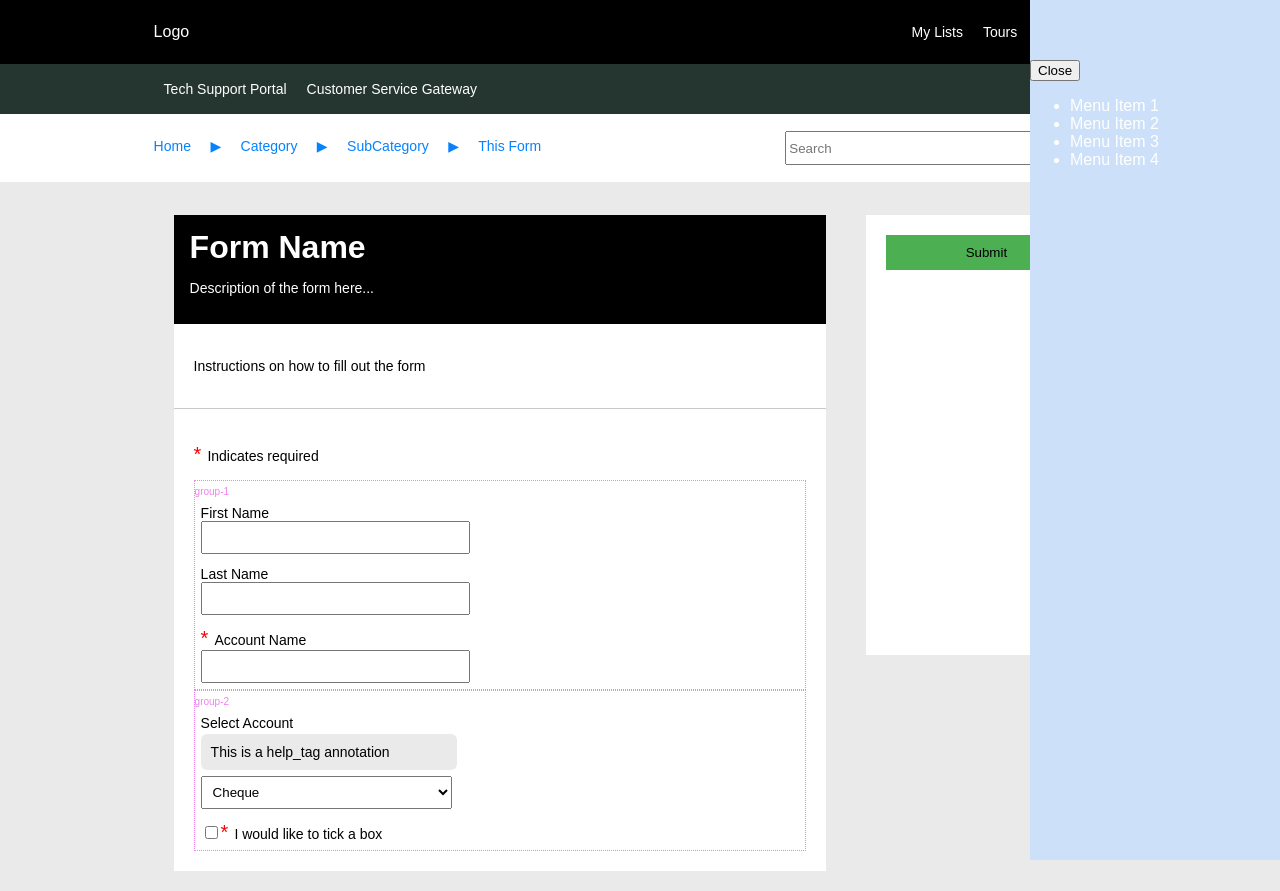
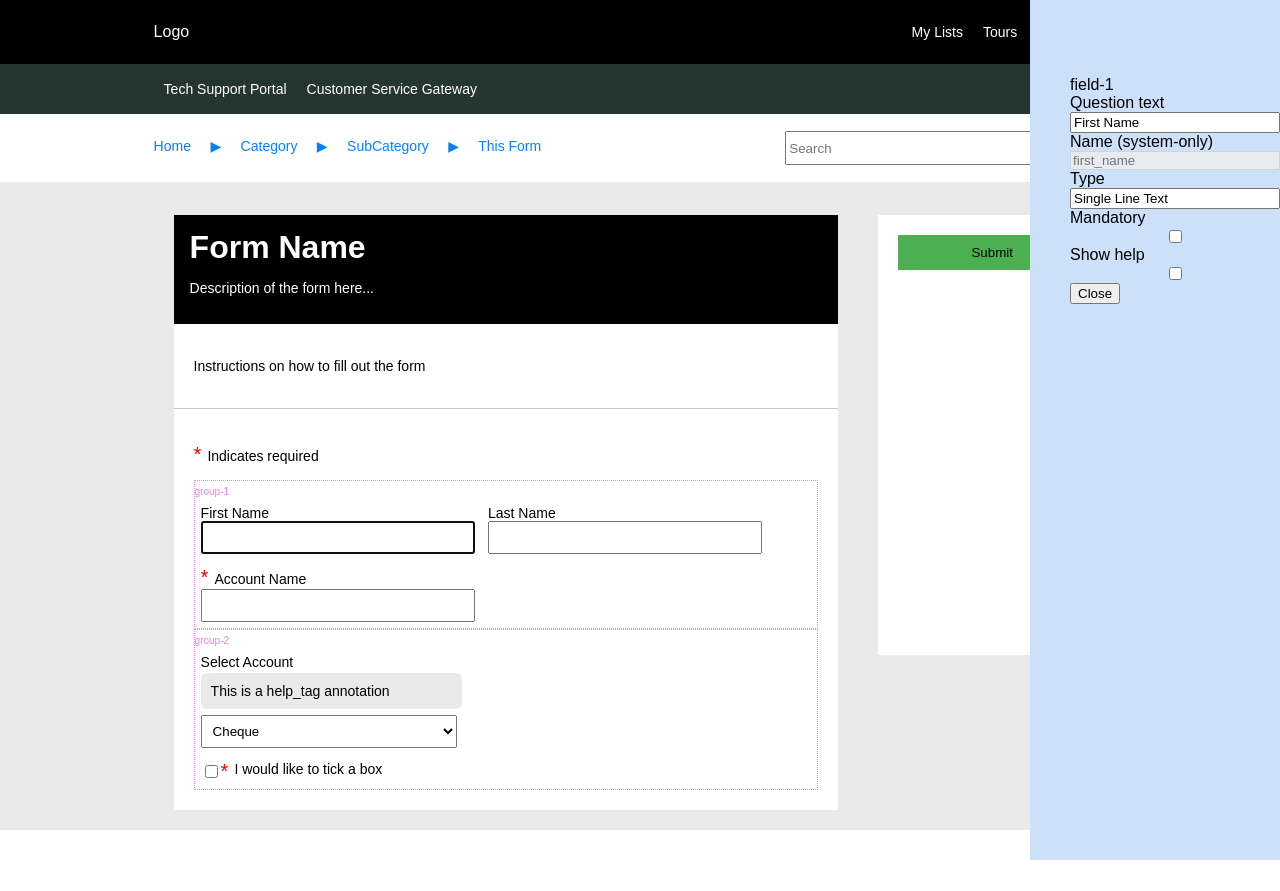
Before and after one commit to mattegan111/snrp-mocker, a React (Create React App) app: page / in a window 1280 px wide. Both pictures are taken after a click on the button "First Name". After the commit the page ends 830 px from the top, so only its background shows below. Built offline with nearby package versions, Linux system fonts and the light colour scheme.

Commit message:
Add rudimentary edit feature

```diff
--- a/src/App.css
+++ b/src/App.css
@@ -87,11 +87,19 @@ p {
   overflow-x: hidden;
   transition: 0.1s;
   padding-top: 60px;
-  color: white;
+  color: black;
 }
 
 .editing-sidebar.open {
   width: 250px;
+}
+
+.read-only-style {
+  color: #6c757d;
+  background-color: #e9ecef;
+  border: 1px solid #ced4da;
+  cursor: not-allowed;
+  pointer-events: none;
 }
 
 .submit-button {
@@ -146,6 +154,15 @@ p {
   margin-right: 14px;
 }
 
+.display-flex {
+  display: flex;
+}
+
+.display-flex-column {
+  display: flex;
+  flex-direction: column;
+}
+
 .full-width {
   width: 98%;
 }
--- a/src/App.js
+++ b/src/App.js
@@ -1,19 +1,40 @@
 import { DragDropContext, Draggable, Droppable } from 'react-beautiful-dnd';
 import './App.css';
-import { data } from './data';
-import { useState } from 'react';
+import { data as dataImport } from './data';
+import {typeAttributes as allTypeAttributes} from './typeAttributes';
+import { createContext, useContext, useState } from 'react';
+
+const AppContext = createContext();
 
 function App() {
-  const [openEditingSidebar, setOpenEditingSidebar] = useState(true);
-  const toggleEditingSidebar = () => setOpenEditingSidebar(!openEditingSidebar);
+  const [openEditingSidebar, setOpenEditingSidebar] = useState(false);
+  const toggleEditingSidebar = () => {
+    setOpenEditingSidebar(!openEditingSidebar)
+  };
+  const [editingField, setEditingField] = useState();
+  const [typeAttributes, setTypeAttributes] = useState([]);
+  const [data, setData] = useState(dataImport)
 
   return (
     <div className="App">
       <Header />
       <div className="main-container">
-        <MainContent data={data}/>
-        <SubmitPanel />
-        <EditingSidebar openEditingSidebar={openEditingSidebar} toggleEditingSidebar={toggleEditingSidebar} />
+        <AppContext.Provider value={
+          { data,
+            setData,
+            openEditingSidebar,
+            setOpenEditingSidebar,
+            typeAttributes,
+            setTypeAttributes,
+            toggleEditingSidebar,
+            editingField,
+            setEditingField,
+            allTypeAttributes
+          }}>
+          <MainContent/>
+          <SubmitPanel />
+          <EditingSidebar />
+        </AppContext.Provider>
       </div>
     </div>
   );
@@ -53,24 +74,169 @@ function SubmitPanel() {
   );
 }
 
-const EditingSidebar = ({ openEditingSidebar, toggleEditingSidebar }) => {
+function EditingSidebar() {
+  const { data, setData, typeAttributes, editingField, setEditingField, openEditingSidebar, toggleEditingSidebar } = useContext(AppContext);
+
+  function onChange(e, key) {
+    function setNestedObjectValues(targetObj, path, value) {
+      const keys = path.split('.');
+      const lastKey = keys.pop();
+      const lastObj = keys.reduce((acc, key) => {
+        if (!acc[key] || typeof acc[key] !== 'object') {
+          acc[key] = {};
+        }
+        return acc[key];
+      }, targetObj);
+      lastObj[lastKey] = value;
+      return {...targetObj};
+    }
+    const newEditingField = setNestedObjectValues(editingField, key, e.target.value);
+    setEditingField(newEditingField);
+    setData({
+      ...data,
+      fields:{
+        ...data.fields,
+        [editingField.id]:{
+          ...newEditingField
+        }
+      }
+    });
+  }
+
+
+  function onChangeMandatory(e) {
+    const newEditingField = {...editingField};
+    newEditingField.mandatory = e.target.checked;
+    setEditingField(newEditingField);
+
+    setData({
+      ...data,
+      fields:{
+        ...data.fields,
+        [editingField.id]:{
+          ...newEditingField
+        }
+      }
+    });
+  }
+
   return (
     <div className={openEditingSidebar ? 'editing-sidebar open' : 'editing-sidebar'}>
-      <button onClick={toggleEditingSidebar}>Close</button>
       <ul>
-        <li>Menu Item 1</li>
-        <li>Menu Item 2</li>
-        <li>Menu Item 3</li>
-        <li>Menu Item 4</li>
+        {editingField && (
+          <div>
+            {editingField.id}
+            <div className='display-flex-column'>
+              <label className='editing-label'>Question text</label>
+              <input
+                value={editingField.question.question_text}
+                onChange={(e) => onChange(e, 'question.question_text')}
+              />
+            </div>
+            <div className='display-flex-column'>
+              <label className='editing-label'>Name (system-only)</label>
+              <input
+                className='read-only-style'
+                value={editingField.question.name}
+                readOnly={true}
+              />
+            </div>
+          </div>
+        )}
+        {typeAttributes.includes('type') && (
+          <div className='display-flex-column'>
+            <label className='editing-label'>Type</label>
+            <input
+              value={editingField.type}
+              onChange={(e) => onChange(e, 'type')}
+            />
+          </div>
+        )}
+        {typeAttributes.includes('mandatory') && (
+          <div className='display-flex-column'>
+            <label className='editing-label'>Mandatory</label>
+            <input
+              checked={editingField.mandatory}
+              type='checkbox'
+              onChange={(e) => onChangeMandatory(e)}
+            />
+          </div>
+        )}
+        {typeAttributes.includes('annotation.show_help') && (
+          <div className='display-flex-column'>
+            <label className='editing-label'>Show help</label>
+            <input
+              checked={editingField.annotation.show_help}
+              type='checkbox'
+              onChange={(e) => onChangeMandatory(e)}
+            />
+          </div>
+        )}
+        {typeAttributes.includes('annotation.always_expanded')
+          && editingField.annotation.show_help && (
+          <div className='display-flex-column'>
+            <label className='editing-label'>Always expanded</label>
+            <input
+              checked={editingField.annotation.always_expanded}
+              type='checkbox'
+              onChange={(e) => onChangeMandatory(e)}
+            />
+          </div>
+        )}
+        {typeAttributes.includes('annotation.help_tag')
+          && editingField.annotation.show_help && (
+          <div className='display-flex-column'>
+            <label className='editing-label'>Help tag</label>
+            <input
+              value={editingField.annotation.help_tag}
+              onChange={(e) => onChange(e, 'annotation.help_tag')}
+            />
+          </div>
+        )}
+        {typeAttributes.includes('annotation.comments_for_developers') && (
+          <div className='display-flex-column'>
+            <label className='editing-label'>Comments for developers</label>
+            <input
+              value={editingField.comments_for_developers}
+              onChange={(e) => onChange(e, 'annotation.comments_for_developers')}
+            />
+          </div>
+        )}
+        {typeAttributes.includes('annotation.impacts_reporting') && (
+          <div className='display-flex-column'>
+            <label className='editing-label'>Impacts reporting</label>
+            <input
+              value={editingField.impacts_reporting}
+              onChange={(e) => onChange(e, 'annotation.impacts_reporting')}
+            />
+          </div>
+        )}
+        {typeAttributes.includes('annotation.active') && (
+          <div className='display-flex-column'>
+            <label className='editing-label'>Active</label>
+            <input
+              value={editingField.active}
+              onChange={(e) => onChange(e, 'annotation.active')}
+            />
+          </div>
+        )}
+        {typeAttributes.includes('annotation.fields_to_include') && (
+          <div className='display-flex-column'>
+            <label className='editing-label'>Fields to include: (by Name)</label>
+            <input
+              value={editingField.fields_to_include}
+              onChange={(e) => onChange(e, 'annotation.fields_to_include')}
+            />
+          </div>
+        )}
+        <button onClick={toggleEditingSidebar}>Close</button>
       </ul>
     </div>
   );
 }
 
-
-
-function MainContent({data}) {
-  const [state, setState] = useState(data);
+function MainContent() {
+  const { data, setData } = useContext(AppContext);
 
   function onDragEnd(result) {
     const { destination, source, draggableId } = result;
@@ -88,27 +254,22 @@ function MainContent({data}) {
 
 
     if (result.type === 'group') {
-      console.log(result)
-      console.log('group type')
-
-      const newGroupsOrder = Array.from(state.groupsOrder);
+      const newGroupsOrder = Array.from(data.groupsOrder);
       newGroupsOrder.splice(result.source.index, 1);
       newGroupsOrder.splice(result.destination.index, 0, result.draggableId);
 
-      setState({
-        ...state,
+      setData({
+        ...data,
         groupsOrder: newGroupsOrder
       });
     }
 
     if (result.type === 'field') {
-      const homeGroup = state.groups[source.droppableId];
-      const foreignGroup = state.groups[destination.droppableId];
+      const homeGroup = data.groups[source.droppableId];
+      const foreignGroup = data.groups[destination.droppableId];
 
       if(homeGroup !== foreignGroup){
-        console.log('homeGroup !== foreignGroup')
-
-        const sourceGroup = state.groups[source.droppableId];
+        const sourceGroup = data.groups[source.droppableId];
         const newSourceFieldIds = Array.from(sourceGroup.fieldIds);
         newSourceFieldIds.splice(source.index, 1);
 
@@ -117,7 +278,7 @@ function MainContent({data}) {
           fieldIds: newSourceFieldIds
         };
 
-        const destinationGroup = state.groups[destination.droppableId];
+        const destinationGroup = data.groups[destination.droppableId];
         const newDestinationFieldIds = Array.from(destinationGroup.fieldIds);
         newDestinationFieldIds.splice(destination.index, 0, draggableId);
 
@@ -126,10 +287,10 @@ function MainContent({data}) {
           fieldIds: newDestinationFieldIds
         };
 
-        setState({
-          ...state,
+        setData({
+          ...data,
           groups: {
-            ...state.groups,
+            ...data.groups,
             [newSourceGroup.id]: newSourceGroup,
             [newDestinationGroup.id]: newDestinationGroup
           }
@@ -137,7 +298,6 @@ function MainContent({data}) {
       }
 
       if (homeGroup === foreignGroup) {
-        console.log('homeGroup === foreignGroup')
         const newFieldIds = Array.from(homeGroup.fieldIds);
         newFieldIds.splice(source.index, 1);
         newFieldIds.splice(destination.index, 0, draggableId);
@@ -147,10 +307,10 @@ function MainContent({data}) {
           fieldIds: newFieldIds,
         };
 
-        setState({
-          ...state,
+        setData({
+          ...data,
           groups: {
-            ...state.groups,
+            ...data.groups,
             [newGroup.id]: newGroup,
           },
         });
@@ -172,7 +332,7 @@ function MainContent({data}) {
         <DragDropContext onDragEnd={onDragEnd}>
           <Droppable droppableId='all-groups' type='group'>
             {(provided) => (
-              <GroupList provided={provided} state={state} />
+              <GroupList provided={provided} data={data} />
             )}
           </Droppable>
         </ DragDropContext>
@@ -181,11 +341,11 @@ function MainContent({data}) {
   );
 }
 
-function GroupList({provided, state}) {
+function GroupList({provided, data}) {
   return (<div
     ref={provided.innerRef}
     {...provided.droppableProps}>
-    {state.groupsOrder.map((groupId, index) => {
+    {data.groupsOrder.map((groupId, index) => {
       return (
 
         <Draggable key={`dc-${groupId}`} draggableId={groupId} index={index}>
@@ -195,7 +355,7 @@ function GroupList({provided, state}) {
             {...provided.dragHandleProps}
             ref={provided.innerRef}
             >
-              <GroupContainer  groups={state.groups} groupId={groupId} fields={state.fields}/>
+              <GroupContainer  groups={data.groups} groupId={groupId} fields={data.fields}/>
             </div>
           )}
         </ Draggable>
@@ -227,8 +387,6 @@ function FieldList({fields, provided}) {
     ref={provided.innerRef}
     {...provided.droppableProps}>
       {fields.map((field, index) => {
-        console.log('FIELD')
-        console.log(field)
         return <Field key={field.id} field={field} index={index} />;
       })}
       {provided.placeholder}
@@ -236,8 +394,32 @@ function FieldList({fields, provided}) {
 }
 
 function Field({field, index}) {
+  const {
+    data,
+    setData,
+    editingField,
+    setEditingField,
+    typeAttributes,
+    setTypeAttributes,
+    openEditingSidebar,
+    setOpenEditingSidebar,
+    toggleEditingSidebar,
+    allTypeAttributes
+  } = useContext(AppContext);
   const fieldClass = field.type_specifications.variable_width === '100%' ? 'full-width' : 'half-width';
-  const isRequired = field.mandatory;
+
+  function handleOnClick(e){
+    e.preventDefault();
+    console.log(field)
+    console.log(allTypeAttributes[field.type.replaceAll(' ', '_').toLowerCase()]);
+    setTypeAttributes(allTypeAttributes[field.type.replaceAll(' ', '_').toLowerCase()]);
+    if(editingField == field){
+      toggleEditingSidebar();
+    } else {
+      setEditingField(field);
+      setOpenEditingSidebar(true);
+    }
+  }
 
   // Handle for CheckBox as the template below doesn't suit the required layout for this type
   if(field.type == 'CheckBox'){
@@ -245,13 +427,13 @@ function Field({field, index}) {
       <Draggable draggableId={field.id} index={index}>
         {(provided) => (
           <div
-          className={`field-container ${fieldClass}`}
-          {...provided.draggableProps}
-          {...provided.dragHandleProps}
-          ref={provided.innerRef}
+            className={`field-container display-flex ${fieldClass}`}
+            {...provided.draggableProps}
+            {...provided.dragHandleProps}
+            ref={provided.innerRef}
           >
-            <input type='checkbox'/>
-            <p className={`p-label ${isRequired? 'required' : null}`}>{field.question.name}</p>
+            <input type='checkbox' />
+            <p className={`p-label ${field.mandatory ? 'required' : ''}`} onClick={handleOnClick} >{field.question.question_text}</p>
           </div>
         )}
       </ Draggable>
@@ -259,7 +441,6 @@ function Field({field, index}) {
   }
 
   return (
-    <div>
       <Draggable draggableId={field.id} index={index}>
         {(provided) => (
           <div
@@ -267,18 +448,18 @@ function Field({field, index}) {
           {...provided.dragHandleProps}
           ref={provided.innerRef}
           className={`field-container ${fieldClass}`}
+          onClick={handleOnClick}
           >
-            <label className={`field-label ${isRequired? 'required' : null}`}>
-              {field.question.name}
+            <label className={`field-label ${field.mandatory? 'required' : ''}`}>
+              {field.question.question_text}
               {field.annotation.show_help ?
-                  <p className='help-tag'>{field.annotation.help_tag}</p> : null
+                  <p className='help-tag'>{field.annotation.help_tag}</p> : ''
               }
             </label>
             <Input field={field}/>
           </div>
-      )}
+        )}
       </ Draggable>
-    </div>
   );
 }
 
@@ -308,9 +489,9 @@ function Input({field}) {
     case 'Select Box':
       return (
         <select className='full-width field-input'>
-          {field.question_choices.map((choice) => {
+          {field.question_choices.map((choice, i) => {
             return (
-              <option value={choice}>{choice}</option>
+              <option key={`qc${i}`} value={choice}>{choice}</option>
             )})
           }
         </select>
--- a/src/data.js
+++ b/src/data.js
@@ -3,14 +3,14 @@ export const data = {
         'field-1': {
             id: 'field-1',
             map_to_field: false,
-            field: '', // Which field to map to
+            field_to_map_to: '',
             type: 'Single Line Text',
             mandatory: false,
             active: true,
 
             question: {
-                question_text: 'question_text',
-                name: 'First Name',
+                question_text: 'First Name',
+                name: 'first_name',
                 rich_text: ''
             },
 
@@ -26,19 +26,21 @@ export const data = {
                 variable_width: '50%'
             },
 
-            comments_for_developers: ''
+            comments_for_developers: '',
+
+            impacts_reporting: false
         },
         'field-5': {
             id: 'field-5',
             map_to_field: false,
-            field: '', // Which field to map to
+            field_to_map_to: '',
             type: 'Single Line Text',
             mandatory: false,
             active: true,
 
             question: {
-                question_text: 'question_text',
-                name: 'Last Name',
+                question_text: 'Last Name',
+                name: 'last_name',
                 rich_text: ''
             },
 
@@ -54,19 +56,21 @@ export const data = {
                 variable_width: '50%'
             },
 
-            comments_for_developers: ''
+            comments_for_developers: '',
+
+            impacts_reporting: false
         },
         'field-6': {
             id: 'field-6',
             map_to_field: false,
-            field: '', // Which field to map to
+            field_to_map_to: '',
             type: 'Single Line Text',
             mandatory: true,
             active: true,
 
             question: {
-                question_text: 'question_text',
-                name: 'Account Name',
+                question_text: 'Account Name',
+                name: 'account_name',
                 rich_text: ''
             },
 
@@ -82,19 +86,21 @@ export const data = {
                 variable_width: '50%'
             },
 
-            comments_for_developers: ''
+            comments_for_developers: '',
+
+            impacts_reporting: false
         },
         'field-2': {
             id: 'field-2',
             map_to_field: false,
-            field: '', // Which field to map to
+            field_to_map_to: '',
             type: 'Select Box',
             mandatory: false,
             active: true,
 
             question: {
-                question_text: 'question_text',
-                name: 'Select Account',
+                question_text: 'Select Account',
+                name: 'select_account',
                 rich_text: 'rich text'
             },
 
@@ -110,19 +116,21 @@ export const data = {
                 variable_width: '50%'
             },
 
-            comments_for_developers: ''
+            comments_for_developers: '',
+
+            impacts_reporting: false
         },
         'field-3': {
             id: 'field-3',
             map_to_field: false,
-            field: '', // Which field to map to
+            field_to_map_to: '',
             type: 'CheckBox',
             mandatory: true,
             active: true,
 
             question: {
-                question_text: 'question_text',
-                name: 'I would like to tick a box',
+                question_text: 'I would like to tick a box',
+                name: 'i_would_like_to_click_a_box',
                 rich_text: ''
             },
 
@@ -138,7 +146,9 @@ export const data = {
                 variable_width: '100%'
             },
 
-            comments_for_developers: ''
+            comments_for_developers: '',
+
+            impacts_reporting: false
         },
     },
     groups: {
--- /dev/null
+++ b/src/typeAttributes.js
@@ -0,0 +1,59 @@
+const titleAttributes = ['type', 'title'];
+const richTextLabelAttributes = ['type', 'rich_text', 'mandatory', 'active', 'instructions', 'annotation.show_help', 'annotation.always_expanded', 'annotation.help_tag', 'comments_for_developers', 'impacts_reporting'];
+const defaultAttributes = ['type', 'question_text', 'mandatory', 'active', 'instructions', 'annotation.show_help', 'annotation.always_expanded', 'annotation.help_tag', 'comments_for_developers', 'impacts_reporting'];
+
+export const typeAttributes = {
+    attachment: [
+        ...defaultAttributes
+    ],
+    break: [
+        ...defaultAttributes
+    ],
+    checkbox: [
+        ...defaultAttributes
+    ],
+    date: [
+        ...defaultAttributes
+    ],
+    email: [
+        ...defaultAttributes
+    ],
+    label: [
+        ...defaultAttributes
+    ],
+    lookup_select_box: [
+        ...defaultAttributes
+    ],
+    multi_line_text: [
+        ...defaultAttributes
+    ],
+    multiple_choice: [
+        ...defaultAttributes,
+        'question_choices'
+    ],
+    multi_row_variable: [
+        'fields_to_include' // by name
+    ],
+    reference: [
+        ...defaultAttributes
+    ],
+    rich_text_label: [
+        {...richTextLabelAttributes} //richTextLabelAttributes
+    ],
+    title: [ // aka Section or Container Start with title
+        {...titleAttributes}, // titleAttributes
+    ],
+    select_box: [
+        ...defaultAttributes,
+        'question_choices'
+    ],
+    single_line_text: [
+        ...defaultAttributes
+    ],
+    url: [
+        ...defaultAttributes
+    ],
+    yes_no: [
+        ...defaultAttributes
+    ],
+}
```
